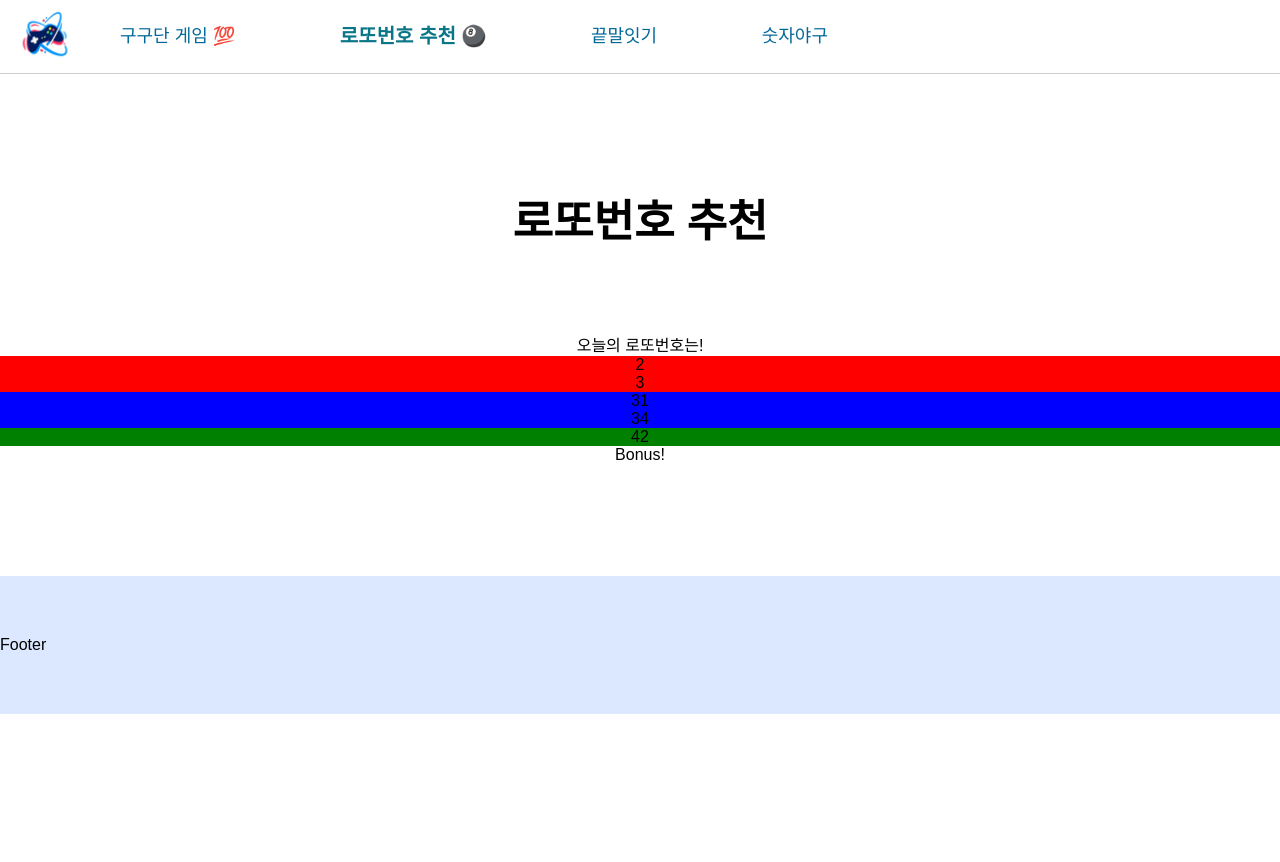
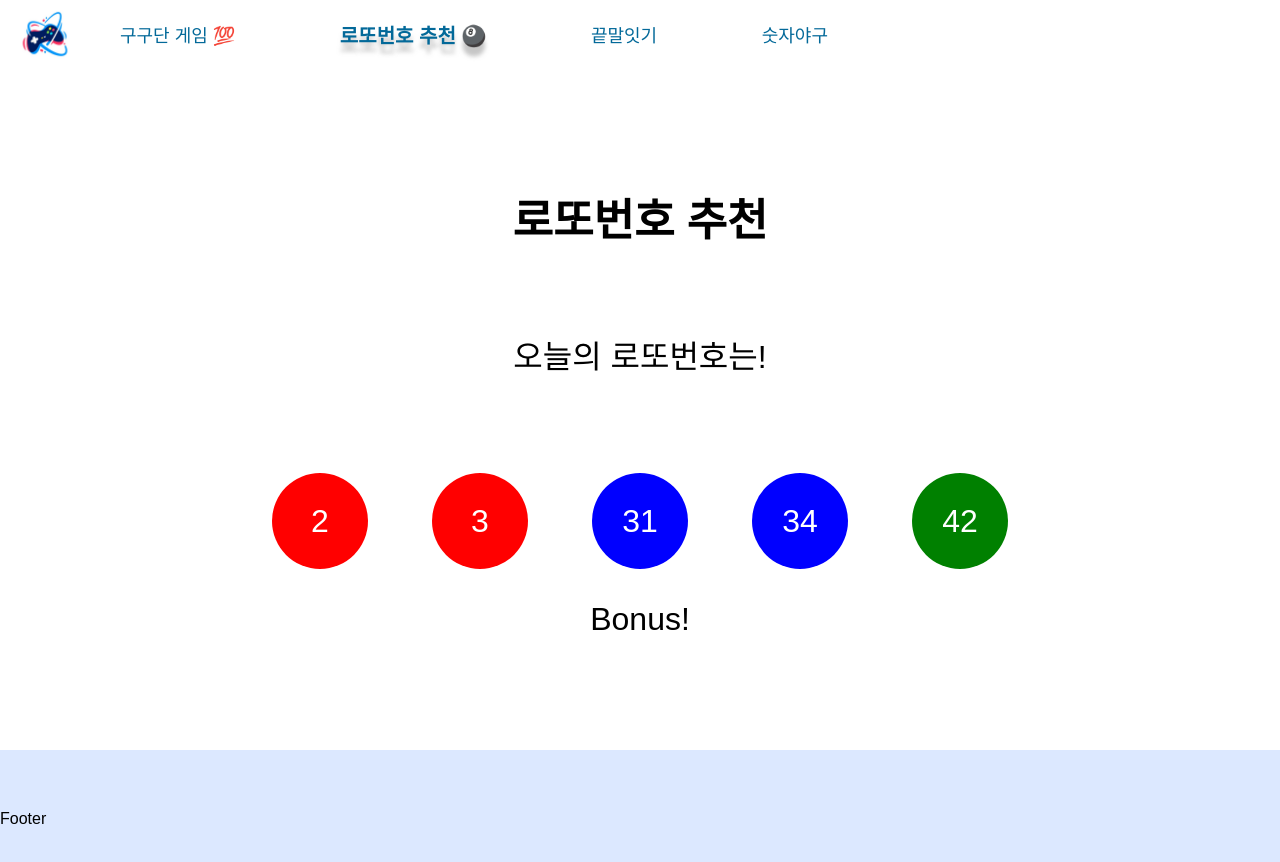
Before and after one commit to Skylar090807/react-game, a React (Create React App) app: page /lotto in a window 1280 px wide. Shown: the top 862 px of the page. Before the commit the page ends 800 px from the top, so only its background shows below. Built offline with nearby package versions, Linux system fonts and the light colour scheme; a web font is replaced by a local one.

Commit message:
로또번호 추천 스타일 완료

```diff
--- a/src/Layout/layout.style.ts
+++ b/src/Layout/layout.style.ts
@@ -4,11 +4,10 @@ export const HeaderContainer = styled.div`
   width: 100%;
   height: 73px;
   background: #fff;
-  // border-bottom: 1px solid #d0cfce;
   display: flex;
   justify-content: start;
 
-  border-bottom: 1px solid rgba(44, 44, 44, 0.233);
+  // border-bottom: 1px solid rgba(44, 44, 44, 0.233);
   box-shadow: 0px 2px 3px rgba(44, 44, 44, 0.137);
   .logo {
     width: 90px;
@@ -34,7 +33,7 @@ export const NavigationContainer = styled.div`
     &.selected {
       font-size: 20px;
       font-weight: 600;
-      color: rgb(10, 118, 135);
+      text-shadow: 0px 9px 4px rgba(150, 150, 150, 0.54);
     }
   }
 `
--- a/src/pages/Lotto/ball.tsx
+++ b/src/pages/Lotto/ball.tsx
@@ -1,22 +1,31 @@
+import { Divider } from 'antd'
 import * as React from 'react'
+import { BallContainer, LottoBalls } from './index.style'
 
-const Ball: React.FC<{ number: number }> = ({ number }) => {
-  let background
+interface IBall {
+  number: number
+  ballColor?: string
+}
+
+const Ball: React.FC<IBall> = (props: IBall) => {
+  const number = props.number
+  let ballColor = props.ballColor
+
   if (number <= 10) {
-    background = 'red'
+    ballColor = 'red'
   } else if (number <= 20) {
-    background = 'orange'
+    ballColor = 'orange'
   } else if (number <= 30) {
-    background = 'yellow'
+    ballColor = 'purple'
   } else if (number <= 40) {
-    background = 'blue'
+    ballColor = 'blue'
   } else {
-    background = 'green'
+    ballColor = 'green'
   }
   return (
-    <div className="ball" style={{ background }}>
-      {number}
-    </div>
+    <BallContainer>
+      <LottoBalls style={{ background: `${ballColor}` }}>{number}</LottoBalls>
+    </BallContainer>
   )
 }
 
--- a/src/pages/Lotto/index.style.ts
+++ b/src/pages/Lotto/index.style.ts
@@ -1,3 +1,45 @@
 import styled from 'styled-components'
 
+// Lotto/index.tsx
 export const LottoContainer = styled.div``
+
+export const TodaysNumbers = styled.div`
+  margin-bottom: 2em;
+  font-size: 2em;
+`
+
+export const BallNumbers = styled.div`
+  display: flex;
+  justify-content: center;
+  align-items: center;
+`
+
+export const Bonus = styled.div`
+  font-size: 2em;
+`
+
+export const FlexBox = styled.div`
+  display: flex;
+  justify-content: center;
+  align-items: center;
+`
+
+// ball.tsx
+export const BallContainer = styled.div`
+  display: flex;
+  justify-content: center;
+  align-items: center;
+`
+
+export const LottoBalls = styled.div`
+  display: flex;
+  justify-content: center;
+  align-items: center;
+  margin-bottom: 1em;
+  width: 3em;
+  height: 3em;
+  margin: 1em;
+  border-radius: 50%;
+  font-size: 2em;
+  color: #fff;
+`
--- a/src/pages/Lotto/index.tsx
+++ b/src/pages/Lotto/index.tsx
@@ -2,7 +2,7 @@ import React, { useCallback, useEffect, useMemo, useRef, useState } from 'react'
 import Button from '../../components/button'
 import { Title } from '../../styles/common.style'
 import Ball from './ball'
-import { LottoContainer } from './index.style'
+import { BallNumbers, Bonus, FlexBox, LottoContainer, TodaysNumbers } from './index.style'
 
 interface ILotto {}
 
@@ -55,15 +55,15 @@ const Lotto: React.FC<ILotto> = (props: ILotto) => {
   return (
     <LottoContainer>
       <Title>로또번호 추천</Title>
-      <div>오늘의 로또번호는!</div>
-      <div id="result">
-        {winBalls.map((it) => (
-          <Ball key={it} number={it} />
+      <TodaysNumbers>오늘의 로또번호는!</TodaysNumbers>
+      <BallNumbers>
+        {winBalls.map((it, idx) => (
+          <Ball key={idx} number={it} />
         ))}
-      </div>
-      <div>Bonus!</div>
-      {bonus && <Ball number={bonus} />}
-      {redo && <Button onClick={onClickRedo} text={'한 번 더 해볼까요?'} type={'positive'} />}
+      </BallNumbers>
+      <Bonus>Bonus!</Bonus>
+      <FlexBox>{bonus && <Ball number={bonus} />}</FlexBox>
+      {redo && <Button onClick={onClickRedo} text={'다시 해볼까요?'} type={'positive'} />}
     </LottoContainer>
   )
 }
--- a/src/pages/MultiplicationTable/index.style.ts
+++ b/src/pages/MultiplicationTable/index.style.ts
@@ -6,6 +6,9 @@ export const MultiplicationTableContainer = styled.div`
     padding: 25px;
     font-size: 1em;
     margin-bottom: 2em;
+    border-radius: 10px;
+    border-style: none;
+    background: #ddeaff;
   }
 `
 
--- a/src/pages/WordGame/index.style.ts
+++ b/src/pages/WordGame/index.style.ts
@@ -1,3 +1,34 @@
 import styled from 'styled-components'
 
-export const WordGameContainer = styled.div``
+export const WordGameContainer = styled.div`
+  input {
+    padding: 11px;
+    border-radius: 10px;
+    border-style: none;
+    background: #ddeaff;
+  }
+`
+
+export const WordGameWrap = styled.div`
+  display: flex;
+  align-items: center;
+  justify-content: center;
+  flex-direction: column;
+`
+
+export const Word = styled.div`
+  font-size: 2em;
+  background: lightblue;
+  width: 10%;
+  border-radius: 20px;
+  padding: 0.3em;
+  color: whitesmoke;
+  font-weight: 900;
+  margin-bottom: 2em;
+`
+
+export const WordGameResult = styled.div`
+  margin-top: 3em;
+  font-size: 1.5em;
+  font-weight: bold;
+`
--- a/src/pages/WordGame/index.tsx
+++ b/src/pages/WordGame/index.tsx
@@ -2,7 +2,7 @@ import React, { useCallback, useRef, useState } from 'react'
 import Button from '../../components/button'
 import { Title } from '../../styles/common.style'
 
-import { WordGameContainer } from './index.style'
+import { Word, WordGameContainer, WordGameResult, WordGameWrap } from './index.style'
 
 interface IWordGame {}
 
@@ -41,16 +41,19 @@ const WordGame: React.FC<IWordGame> = (props: IWordGame) => {
   return (
     <WordGameContainer>
       <Title>끝말잇기</Title>
-      <div>{word}</div>
+      <WordGameWrap>
+        <Word>{word}</Word>
         <form onSubmit={onSubmitFormHandler}>
           <input //
             type="text"
-          // ref={''}
+            ref={inputRef}
             onChange={onChangeHandler}
+            placeholder="다람쥐"
           />
-        <Button onClick={() => {}} text={'입력'} type={'negative'} />
+          <Button onClick={() => {}} text={'입력'} type={'positive'} />
         </form>
-      <div>{result}</div>
+        <WordGameResult>{result}</WordGameResult>
+      </WordGameWrap>
     </WordGameContainer>
   )
 }
```
Lines whose indentation alone changed are shown as unchanged.
